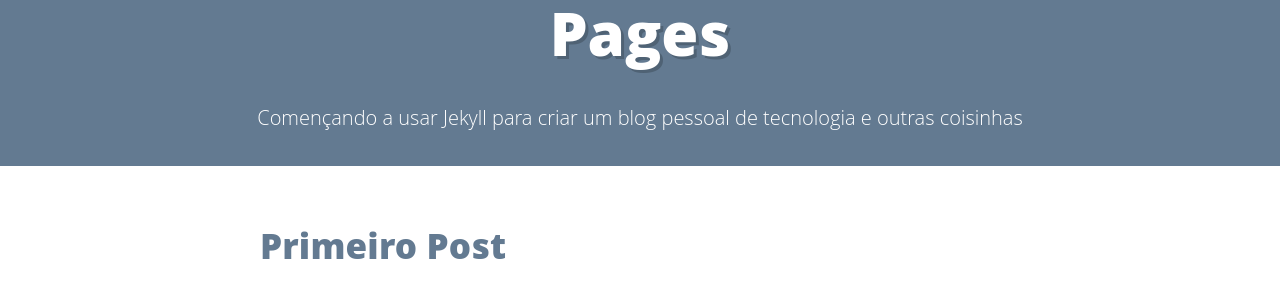
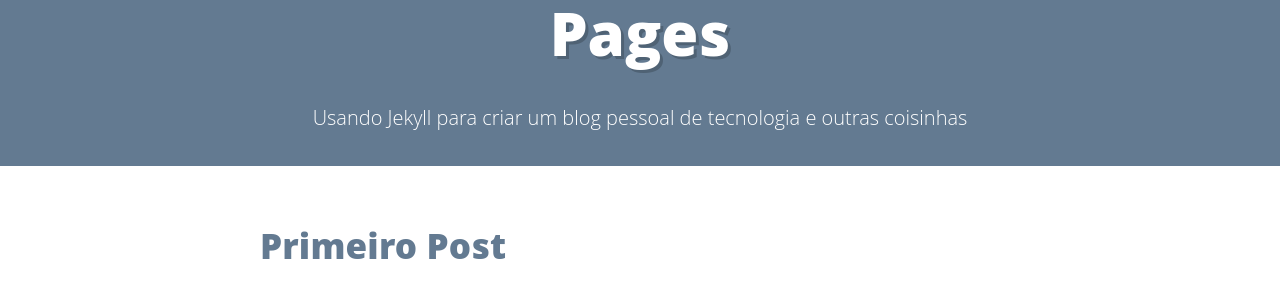
Before and after one commit to astfarias/astfarias.github.io, a Jekyll site: the page built from _posts/2017-07-09-primeiro-post-e-jekyll-para-blog-e-landing-pages.md, in a window 1280 px wide. Shown: the part 334-634 px from the top of the page. Built offline with Jekyll 4.4.1, drawn with Linux system fonts in a browser that asks for light colours; comment, search, counter and statistics services are not loaded.

Commit message:
Correção

```diff
--- a/_posts/2017-07-09-primeiro-post-e-jekyll-para-blog-e-landing-pages.md
+++ b/_posts/2017-07-09-primeiro-post-e-jekyll-para-blog-e-landing-pages.md
@@ -3,7 +3,7 @@
 title: "Primeiro Post com Jekyll para Blog e Landing Pages"
 date: 2017-07-09 01:50:08
 image: '/assets/img/'
-description: "Començando a usar Jekyll para criar um blog pessoal de tecnologia e outras coisinhas"
+description: "Usando Jekyll para criar um blog pessoal de tecnologia e outras coisinhas"
 main-class: "dev"
 tags:
 - jekyll
```
